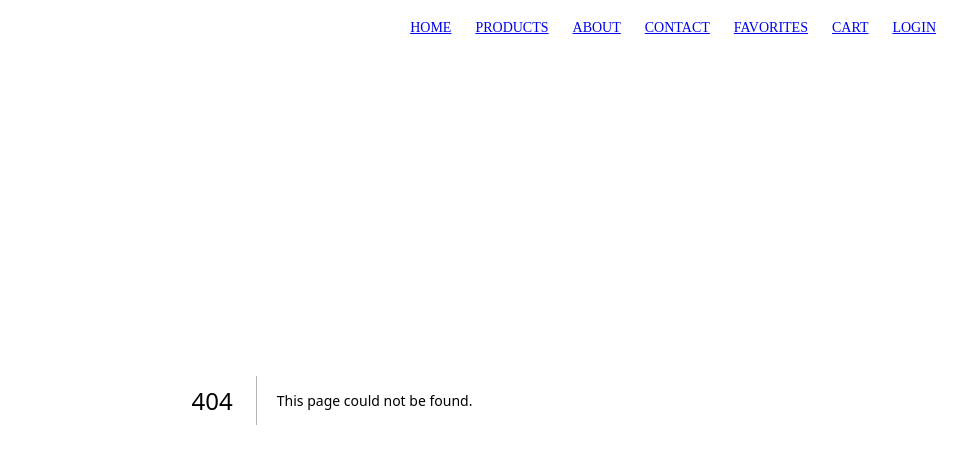
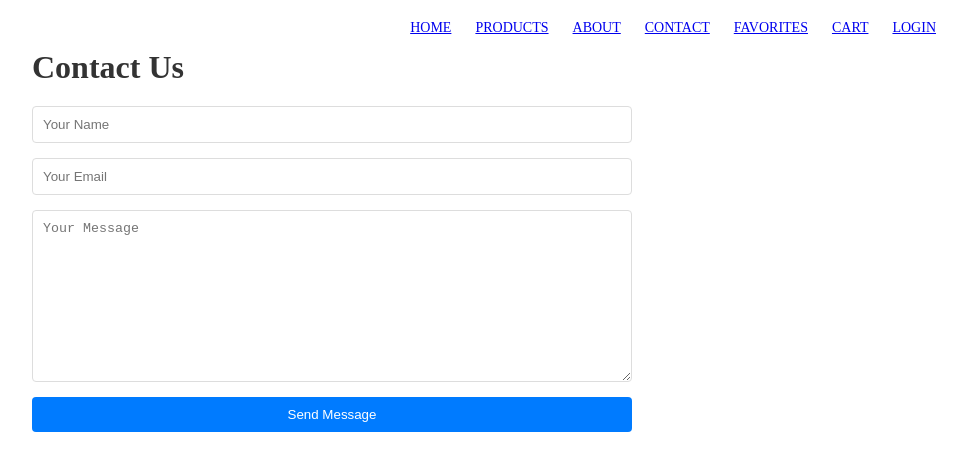
Before and after one commit to Lilysaria/mern-stack-artisan-store, a Next.js app: page /contact in a window 1280 px wide. Before the commit this address had no page. Shown: the top 470 px of the page, without its empty margins (308-1275 px from the left). Built offline with nearby package versions, Linux system fonts and the light colour scheme.

Commit message:
feat(ui): add initial about and contact pages

```diff
--- /dev/null
+++ b/src/pages/contact.js
@@ -0,0 +1,56 @@
+// set up for future contact page
+import React, { useState } from 'react';
+import styles from '../styles/Contact.module.css';
+
+const ContactPage = () => {
+  const [formData, setFormData] = useState({
+    name: '',
+    email: '',
+    message: ''
+  });
+
+  const handleChange = (e) => {
+    setFormData({ ...formData, [e.target.name]: e.target.value });
+  };
+
+  const handleSubmit = (e) => {
+    e.preventDefault();r
+    console.log('Form submitted:', formData);
+    alert('Thank you for your message. We will get back to you soon!');
+    setFormData({ name: '', email: '', message: '' });
+  };
+
+  return (
+    <div className={styles.contactContainer}>
+      <h1>Contact Us</h1>
+      <form onSubmit={handleSubmit} className={styles.contactForm}>
+        <input
+          type="text"
+          name="name"
+          value={formData.name}
+          onChange={handleChange}
+          placeholder="Your Name"
+          required
+        />
+        <input
+          type="email"
+          name="email"
+          value={formData.email}
+          onChange={handleChange}
+          placeholder="Your Email"
+          required
+        />
+        <textarea
+          name="message"
+          value={formData.message}
+          onChange={handleChange}
+          placeholder="Your Message"
+          required
+        ></textarea>
+        <button type="submit">Send Message</button>
+      </form>
+    </div>
+  );
+};
+
+export default ContactPage;
--- /dev/null
+++ b/src/styles/Contact.module.css
@@ -0,0 +1,40 @@
+.contactContainer {
+  max-width: 600px;
+  margin: 0 auto;
+  padding: 20px;
+}
+
+.contactContainer h1 {
+  color: #333;
+  margin-bottom: 20px;
+}
+
+.contactForm {
+  display: flex;
+  flex-direction: column;
+}
+
+.contactForm input,
+.contactForm textarea {
+  margin-bottom: 15px;
+  padding: 10px;
+  border: 1px solid #ddd;
+  border-radius: 4px;
+}
+
+.contactForm textarea {
+  height: 150px;
+}
+
+.contactForm button {
+  padding: 10px 20px;
+  background-color: #007bff;
+  color: white;
+  border: none;
+  border-radius: 4px;
+  cursor: pointer;
+}
+
+.contactForm button:hover {
+  background-color: #0056b3;
+}
```
Also changed, not shown: src/pages/about.js (added, +16 -0 lines), src/styles/About.module.css (added, +15 -0 lines).
